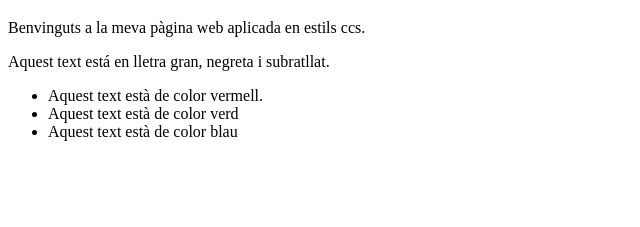
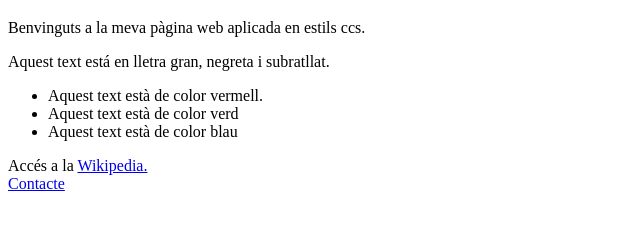
Before and after one commit to styven0004/DAM1M04-Exercici001, a plain HTML site: page index.html in a window 1280 px wide. Shown: the part 61-288 px from the top of the page, without its empty margins (0-640 px from the left). Drawn offline with Linux system fonts and the light colour scheme.

Commit message:
Fi página principal
Per acabar, vam posar 2 enllaços. Un intern que en portará a una pagina web html de contactes i un extern que portarà a la Wikipedia.

```diff
--- a/index.html
+++ b/index.html
@@ -14,6 +14,13 @@
             <li class="verd">Aquest text està de color verd</li>
             <li class="blau">Aquest text està de color blau</li>
           </ul>
+
+          Accés a la
+          <a href="https://www.wikipedia.org/" target="_blank">Wikipedia.</a>
+
+          <br/>
+
+          <a href="./contacte.html" target="_self">Contacte</a>
         </div>
     </body>
 </html>
```
Also changed, not shown: contacte.html (added).
